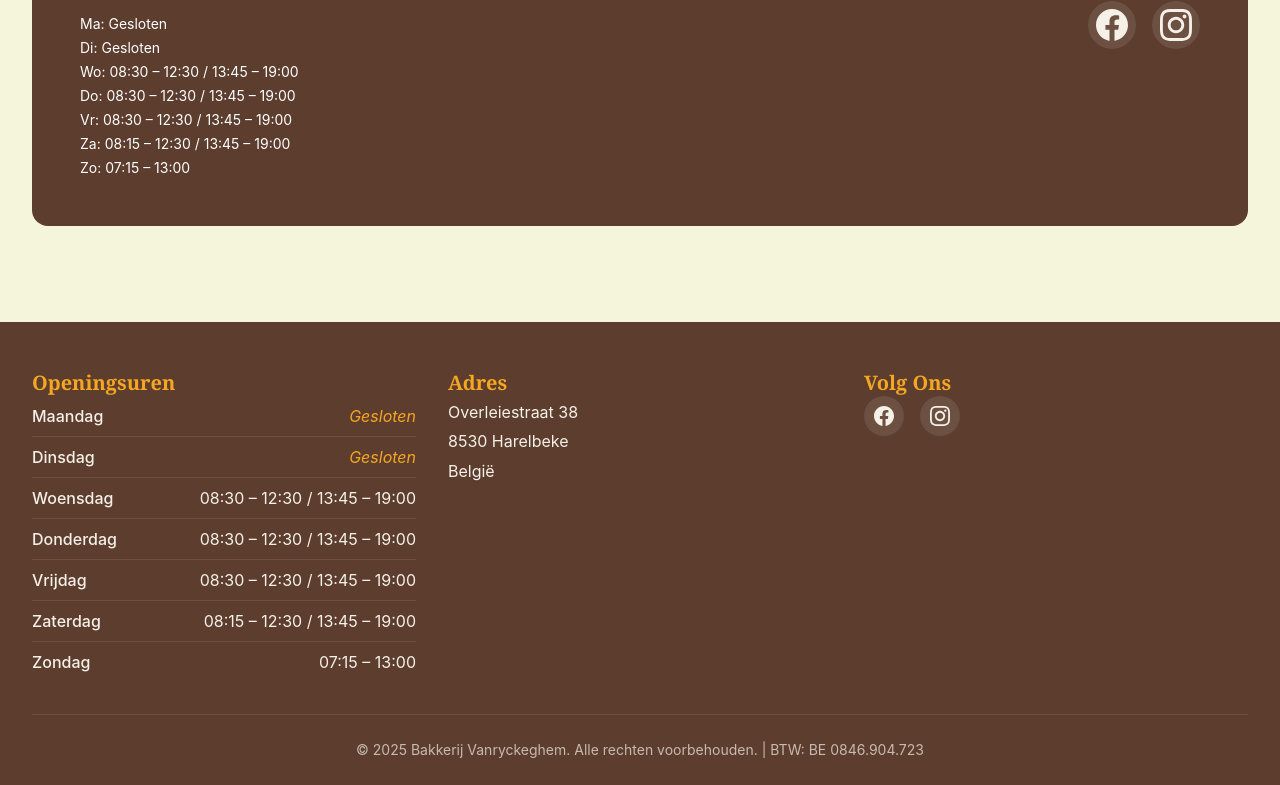
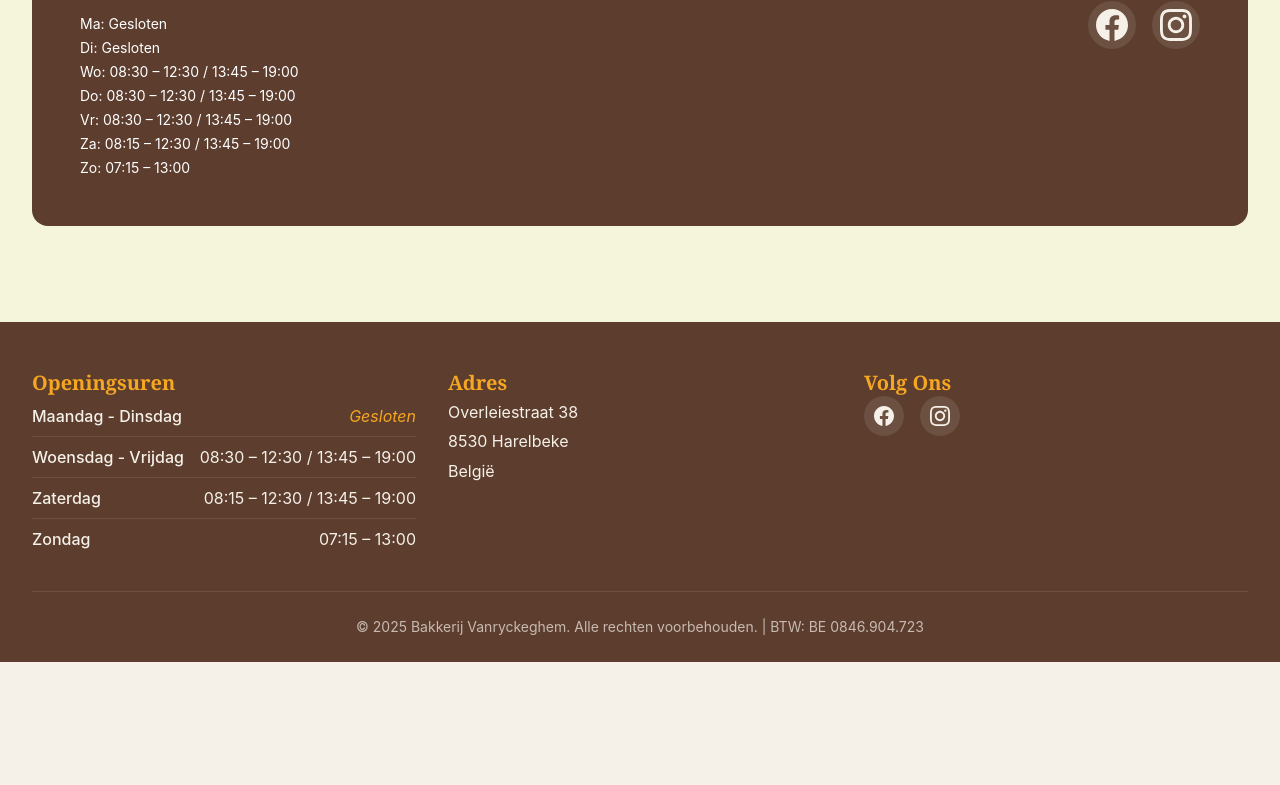
Before and after one commit to SanderVanryckeghem/bakkerij_vanryckeghem, an Angular app in the folder bakkerij_vanryckeghem/: page / in a window 1280 px wide. Shown: the part 1653-2438 px from the top of the page. After the commit the page ends 2315 px from the top, so only its background shows below. Built offline with nearby package versions, Linux system fonts and the light colour scheme.

Commit message:
Update footer, so hours are better presented

```diff
--- a/bakkerij_vanryckeghem/src/app/layouts/footer/footer.html
+++ b/bakkerij_vanryckeghem/src/app/layouts/footer/footer.html
@@ -4,10 +4,10 @@
       <div class="footer-section">
         <h3 class="footer-title">Openingsuren</h3>
         <ul class="hours-list">
-          @for (item of openingHours; track item.day) {
+          @for (item of compactOpeningHours; track item.days) {
             <li class="hours-item">
-              <span class="day">{{ item.day }}</span>
-              <span class="hours" [class.closed]="item.hours === 'Gesloten'">
+              <span class="day">{{ item.days }}</span>
+              <span class="hours" [class.closed]="item.isClosed">
                 {{ item.hours }}
               </span>
             </li>
--- a/bakkerij_vanryckeghem/src/app/layouts/footer/footer.ts
+++ b/bakkerij_vanryckeghem/src/app/layouts/footer/footer.ts
@@ -1,5 +1,11 @@
 import { Component, inject } from '@angular/core';
 import { ContentService } from '../../shared/services';
+
+interface CompactHours {
+  days: string;
+  hours: string;
+  isClosed?: boolean;
+}
 
 @Component({
   selector: 'app-footer',
@@ -12,5 +18,11 @@ export class Footer {
 
   currentYear = new Date().getFullYear();
   bakeryInfo = this.contentService.getBakeryInfo();
-  openingHours = this.contentService.getOpeningHours();
+
+  compactOpeningHours: CompactHours[] = [
+    { days: 'Maandag - Dinsdag', hours: 'Gesloten', isClosed: true },
+    { days: 'Woensdag - Vrijdag', hours: '08:30 – 12:30 / 13:45 – 19:00' },
+    { days: 'Zaterdag', hours: '08:15 – 12:30 / 13:45 – 19:00' },
+    { days: 'Zondag', hours: '07:15 – 13:00' }
+  ];
 }
```
